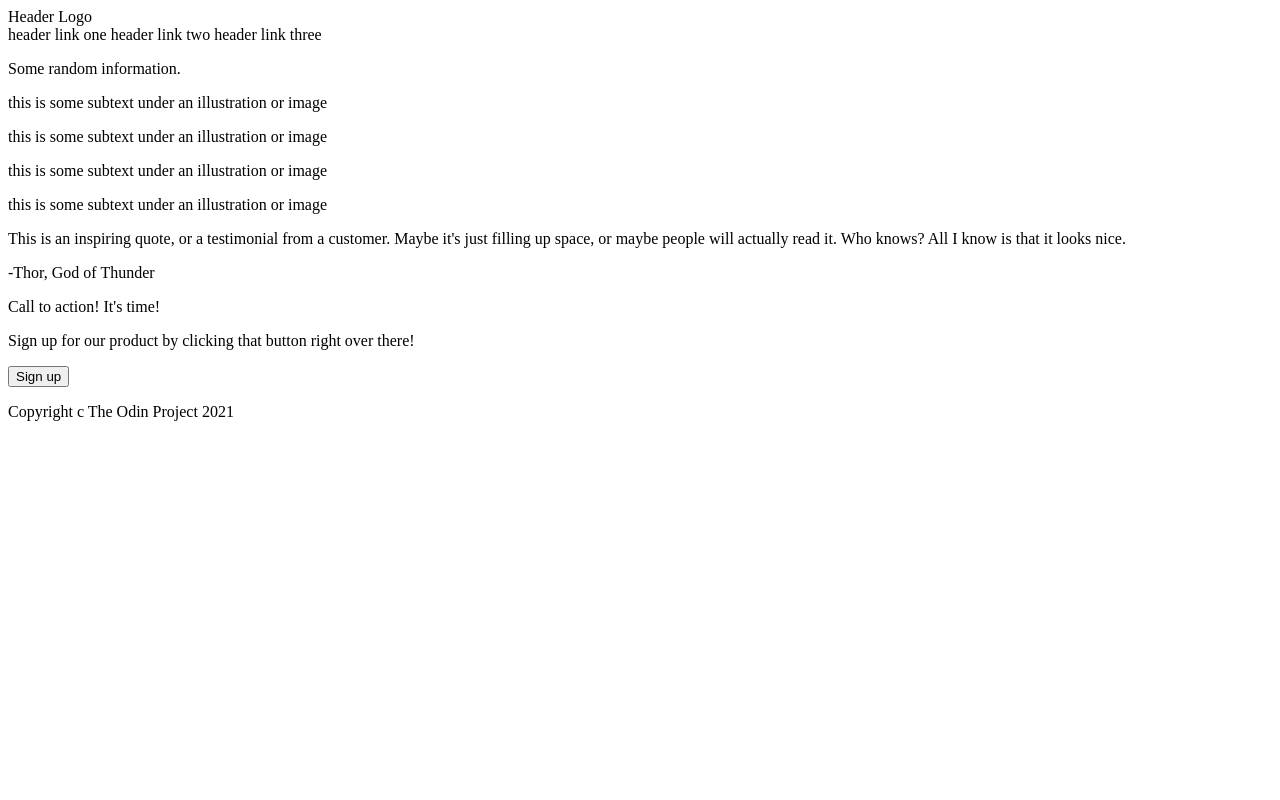
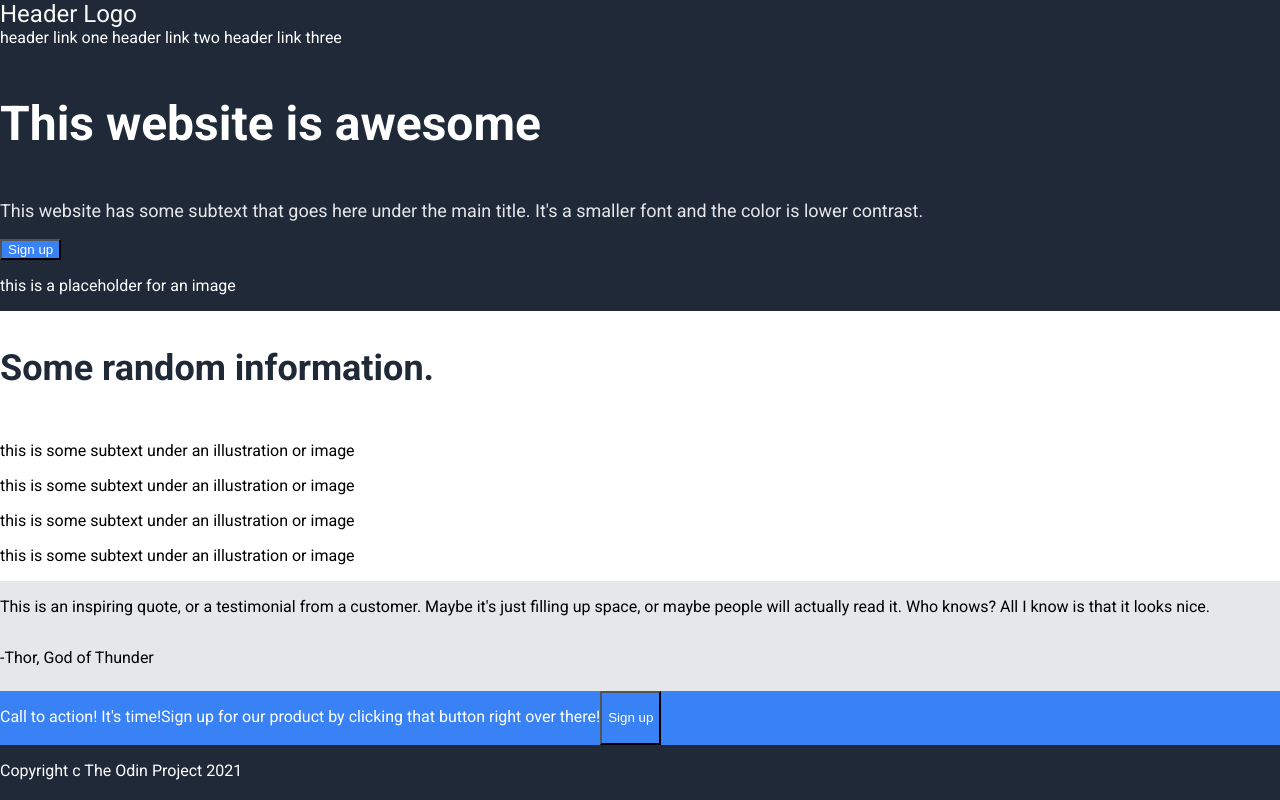
Before and after one commit to igorpie1705/odin-site, a plain HTML site: page index.html in a window 1280 px wide. Drawn offline with Linux system fonts and the light colour scheme.

Commit message:
added basic css layout

```diff
--- a/index.html
+++ b/index.html
@@ -4,9 +4,9 @@
   <meta charset="UTF-8">
   <meta name="viewport" content="width=device-width, initial-scale=1.0">
   <title>Odin Website</title>
+  <link rel="stylesheet" href="style.css">
 </head>
 <body>
-  <div class="main-container">
     <div class="first-container">
       <div class="header">
         <div class="logo">
@@ -20,10 +20,16 @@
       </div>
       <div class="website-description-container">
         <div class="website-description">
-
+          <p class="website-description-large">
+            This website is awesome
+          </p>
+          <p class="website-description-small">
+            This website has some subtext that goes here under the main title. It's a smaller font and the color is lower contrast.
+          </p>
+          <button class="sign-up-button">Sign up</button>
         </div>
         <div class="image-container">
-
+          <p class="placeholder-text">this is a placeholder for an image</p>
         </div>
       </div>
     </div>
@@ -55,21 +61,16 @@
       <p class="quote-author">-Thor, God of Thunder</p>
     </div>
     <div class="fourth-container">
-      <div class="advertisement">
-        <div class="advertisement-container">
+      <div class="advertisement-container">
           <p class="ad-text-bold">
             Call to action! It's time!
           </p>
           <p class="ad-text-bottom">Sign up for our product by clicking that button right over there!</p>
-          <button class="ad-button">Sign up</button>
-        </div>
-        <div class="footer">
-          <p class="footer-text"> Copyright c The Odin Project 2021</p>
-        </div>
+          <button class="sign-up-button">Sign up</button>
       </div>
-
+      <div class="footer">
+        <p class="footer-text"> Copyright c The Odin Project 2021</p>
+      </div>
     </div>
-
-  </div>
 </body>
 </html>
--- a/style.css
+++ b/style.css
@@ -0,0 +1,95 @@
+@import url('https://fonts.googleapis.com/css2?family=Roboto:wght@400;700&display=swap');
+
+html,
+body {
+  height: 100%;
+}
+
+body {
+  margin: 0;
+  overflow: hidden;
+  font-family: Roboto, sans-serif;
+  display: flex;
+  flex-direction: column;
+}
+
+
+.first-container {
+  flex: 1;
+  background-color: #1F2937;
+  color: white;
+  display: flex;
+  flex-direction: column;
+
+}
+
+.second-container {
+  flex: 1;
+  display: flex;
+  flex-direction: column;
+}
+
+.third-container {
+  background-color: #E5E7EB;
+  flex: 1;
+  display: flex;
+  flex-direction: column;
+}
+
+.fourth-container{
+  flex: 1;
+  display: flex;
+  flex-direction: column;
+}
+
+.footer {
+  background-color: #1F2937;
+  color: white;
+  flex: 1;
+  display: flex;
+}
+
+.website-description-large {
+  font-size: 48px;
+  font-weight: 800;
+  color: white;
+}
+
+.website-description-small {
+  font-size: 18px;
+  color: #E5E7EB;
+}
+
+.logo {
+  font-size: 24px;
+  color: #F9FAF8;
+}
+
+.sign-up-button {
+  background-color: #3882F6;
+  color: white;
+}
+
+.advertisement-container {
+  background-color: #3882F6;
+  color: white;
+  flex: 1;
+  display: flex;
+}
+
+.random-info {
+  font-size: 36px;
+  font-weight: 800;
+  color: #1F2937;
+}
+
+.quote-text {
+  font-size: 36px;
+  font-weight: 600;
+  color: #1F2937;
+}
+
+.header .footer {
+  display: flex;
+  flex: 1;
+}
```
